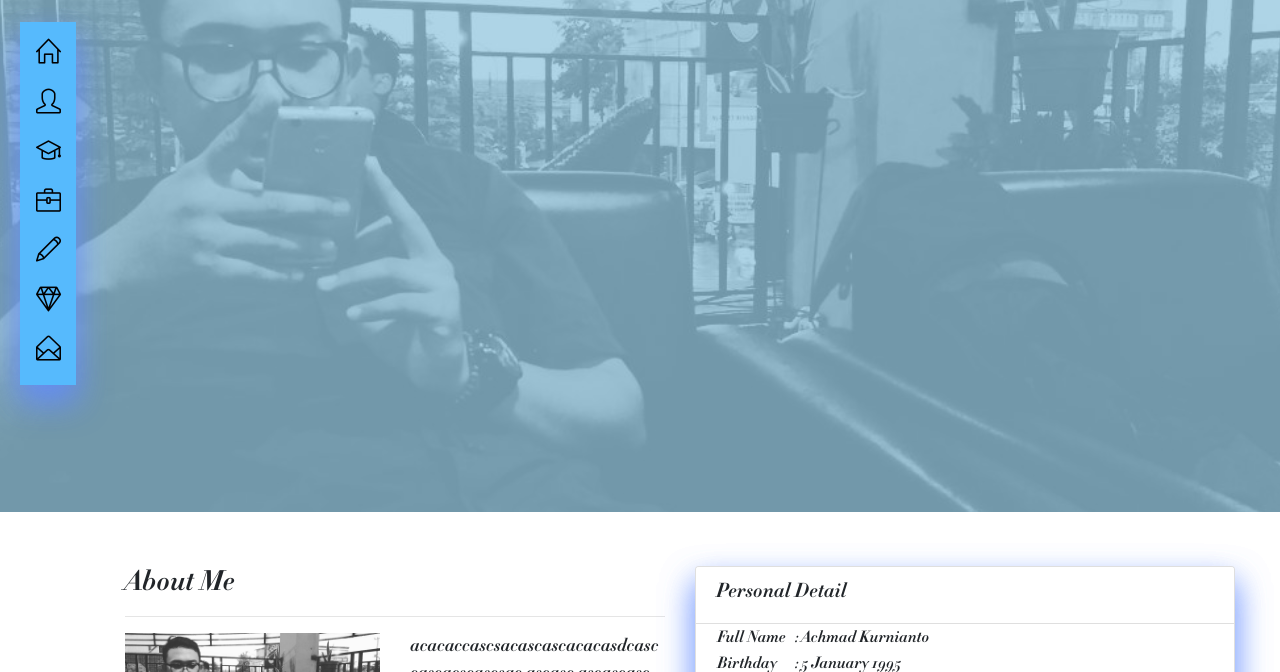
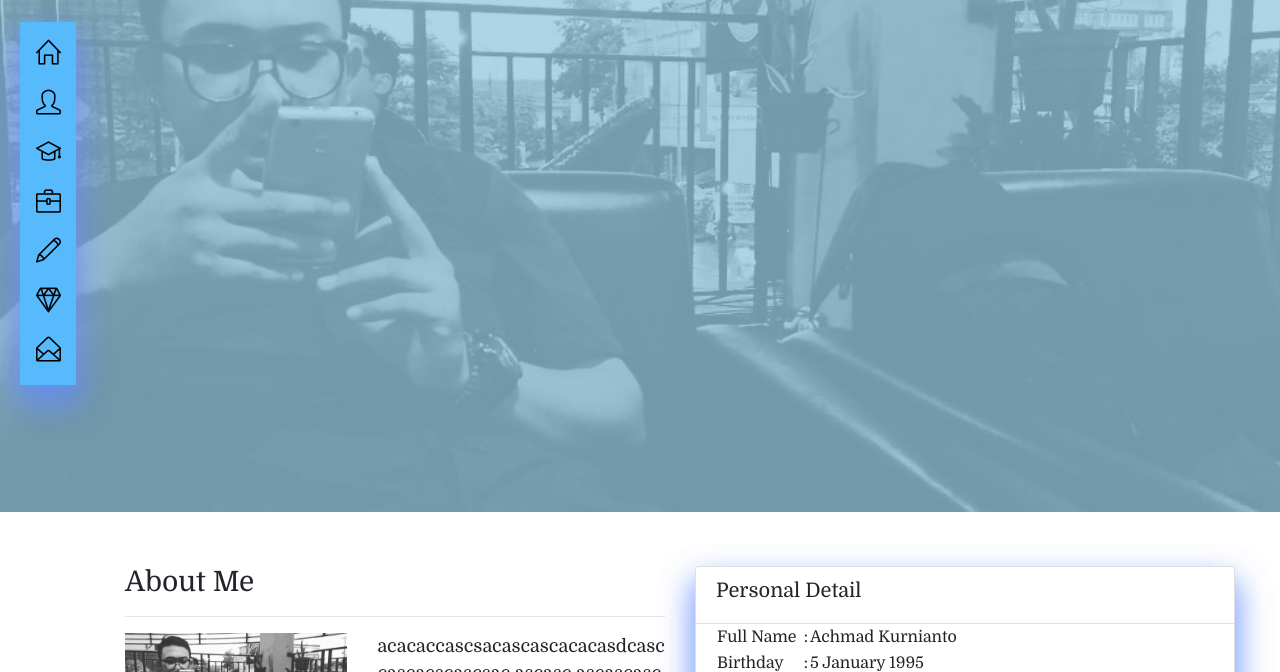
Before and after one commit to achmadkurniantoo/achmadkurniantoo.github.io, a plain HTML site: page index.html in a window 1280 px wide. Shown: the part 128-800 px from the top of the page. Drawn offline with nearby package versions, Linux system fonts and the light colour scheme.

Commit message:
update font all

```diff
--- a/css/style.css
+++ b/css/style.css
@@ -8,7 +8,7 @@ html {
 }
 
 body {
- font-family: didot;
+ font-family: 'Domine', serif;
  height: 100%;
 }
 
--- a/index.html
+++ b/index.html
@@ -11,7 +11,7 @@
 
  <link rel="stylesheet" href="vendor/font-awesome/css/font-awesome.min.css">
  <link rel="stylesheet" href="vendor/simple-line-icons/css/simple-line-icons.min.css">
-
+ <link href="https://fonts.googleapis.com/css?family=Domine" rel="stylesheet">
  <link rel="stylesheet" href="https://stackpath.bootstrapcdn.com/bootstrap/4.1.3/css/bootstrap.min.css" integrity="sha384-MCw98/SFnGE8fJT3GXwEOngsV7Zt27NXFoaoApmYm81iuXoPkFOJwJ8ERdknLPMO"
   crossorigin="anonymous">
  <script src="https://code.jquery.com/jquery-3.3.1.slim.min.js" integrity="sha384-q8i/X+965DzO0rT7abK41JStQIAqVgRVzpbzo5smXKp4YfRvH+8abtTE1Pi6jizo"
```
